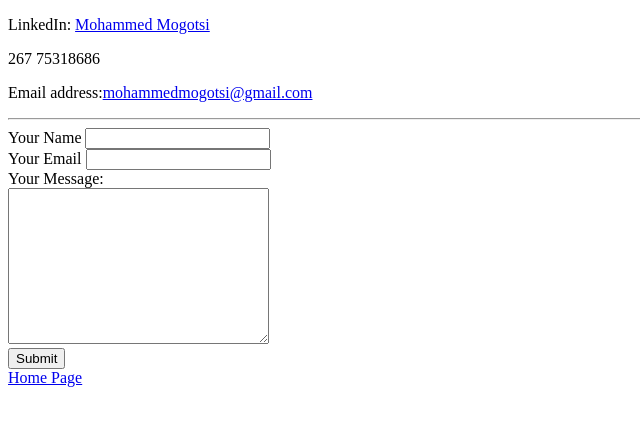
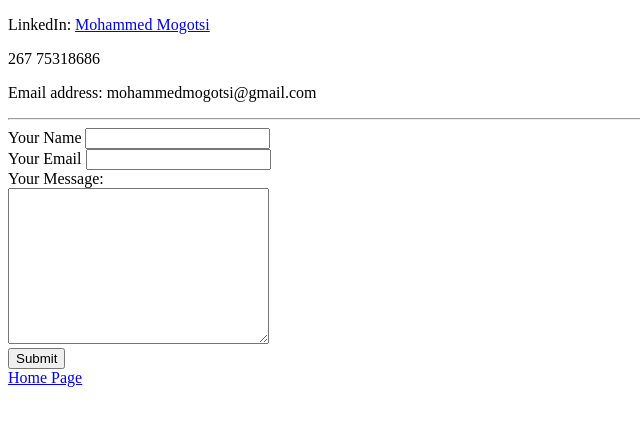
Before and after one commit to 000915/cv, a plain HTML site: page contact-me.html in a window 1280 px wide. Shown: the whole page, without its empty margins (0-640 px from the left). Drawn offline with Linux system fonts and the light colour scheme.

Commit message:
Update contact-me.html

```diff
--- a/contact-me.html
+++ b/contact-me.html
@@ -7,7 +7,7 @@
   <body>
     <p>LinkedIn: <a href="https://www.linkedin.com/in/mohammed-mogotsi/">Mohammed Mogotsi</a></p>
     <p>267 75318686</p>
-    <p>Email address:<a href="mohammedmogotsi@gmail.com">mohammedmogotsi@gmail.com</a></p>
+    <p>Email address: mohammedmogotsi@gmail.com</p>
     <hr>
     <form action="mailto:mohammedmogotsi@gmail.com" method="post" enctype="text/plain">
       <label for="">Your Name</label>
```
